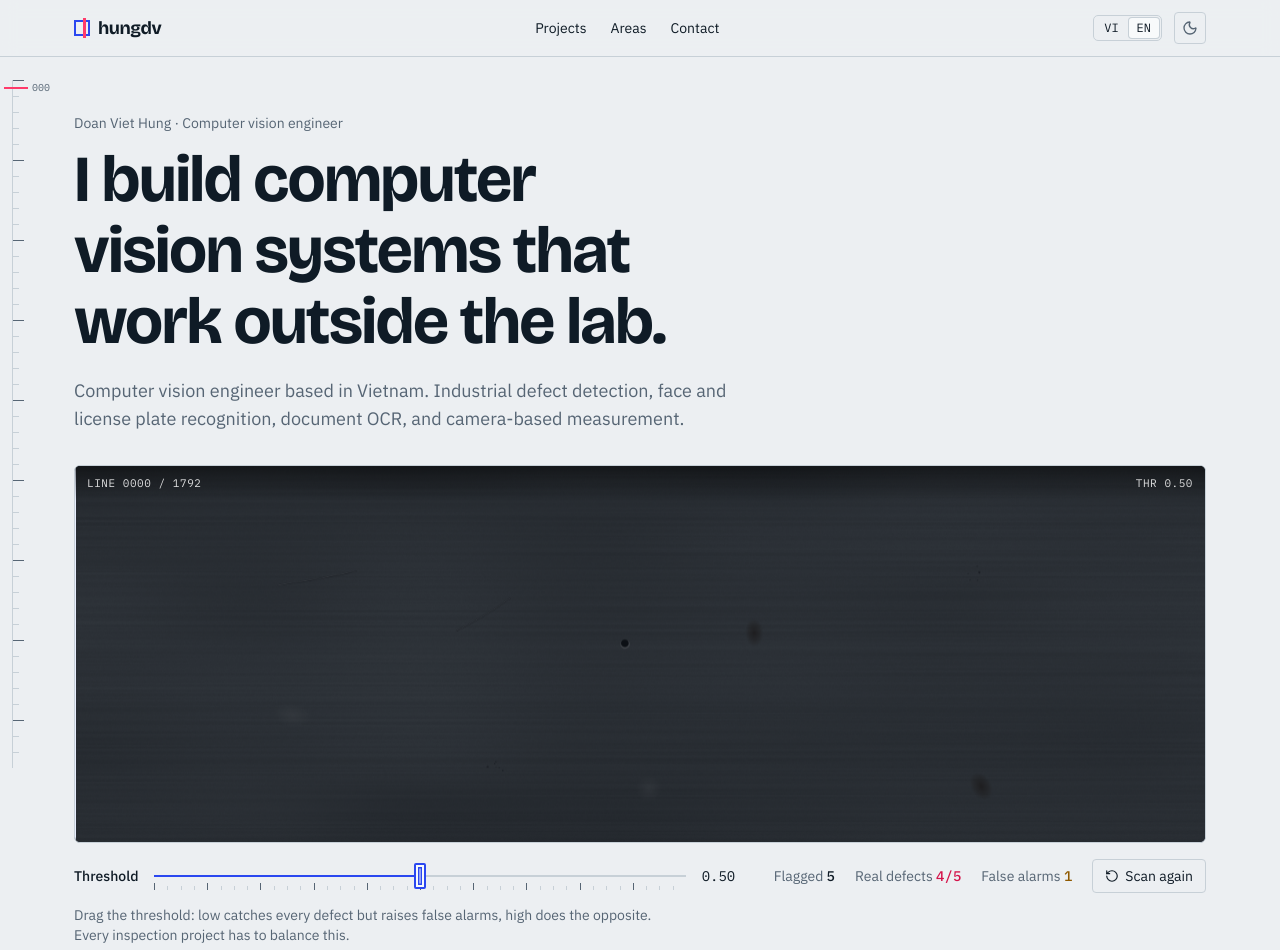
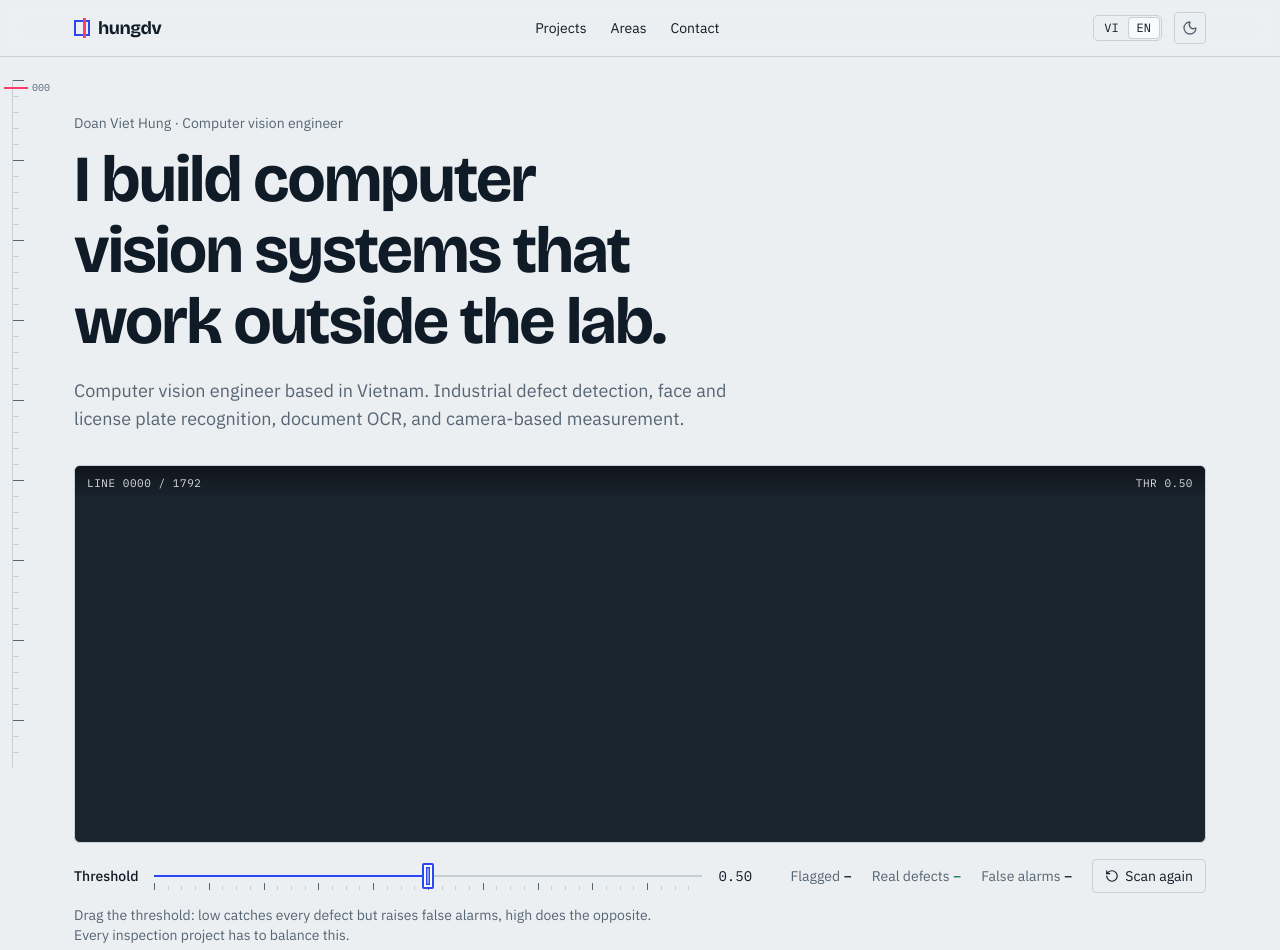
Before and after one commit to DoanVietHung03/HUNGDV_PORTFOLIO, a Next.js app: page /en/ in a window 1280 px wide. Shown: the top 950 px of the page. Built offline with nearby package versions, Linux system fonts and the light colour scheme.

Commit message:
fix efficiency

```diff
--- a/app/fonts.ts
+++ b/app/fonts.ts
@@ -11,10 +11,12 @@ export const plex = IBM_Plex_Sans({
   weight: ['400', '500', '600'],
   variable: '--font-plex',
   display: 'swap',
+  preload: false,
 });
 export const plexMono = IBM_Plex_Mono({
   subsets: ['latin', 'latin-ext', 'vietnamese'],
   weight: ['400', '500'],
   variable: '--font-plex-mono',
   display: 'swap',
+  preload: false,
 });
--- a/components/hero/ScopeCanvas.tsx
+++ b/components/hero/ScopeCanvas.tsx
@@ -4,7 +4,7 @@ import { useEffect, useMemo, useRef, useState } from 'react';
 import { RotateCcw } from 'lucide-react';
 import type { HeroText } from '@/content/types';
 import { fmt, num, type Lang } from '@/lib/i18n';
-import { halfExtents, inferno, makeSurface, type Surface } from './surface';
+import { halfExtents, inferno, makeSurface, surfaceSize, type Surface } from './surface';
 
 const SCAN_MS = 6500;
 const LINES = 1792;
@@ -46,7 +46,34 @@ export function ScopeCanvas({ t, lang }: { t: HeroText; lang: Lang }) {
     return () => mq.removeEventListener('change', onChange);
   }, []);
 
-  const surface = useMemo(() => (seed === null ? null : makeSurface(seed, narrow)), [seed, narrow]);
+  const [surface, setSurface] = useState<Surface | null>(null);
+  // The steel texture takes a few hundred ms on slow phones, so it is computed in a
+  // worker; the page stays responsive. Falls back to an idle callback without workers.
+  const workerRef = useRef<Worker | null>(null);
+  useEffect(() => {
+    if (seed === null) return;
+    const { w, h } = surfaceSize(narrow);
+    let cancelled = false;
+    const done = (px?: Uint8ClampedArray) => !cancelled && setSurface(makeSurface(seed, narrow, px));
+    try {
+      workerRef.current ??= new Worker(new URL('./steel.worker.ts', import.meta.url));
+      const worker = workerRef.current;
+      worker.onmessage = (e: MessageEvent<{ seed: number; w: number; px: Uint8ClampedArray }>) => {
+        if (e.data.seed === seed && e.data.w === w) done(e.data.px);
+      };
+      worker.postMessage({ seed, w, h });
+    } catch {
+      const id = setTimeout(() => done(), 300);
+      return () => {
+        cancelled = true;
+        clearTimeout(id);
+      };
+    }
+    return () => {
+      cancelled = true;
+    };
+  }, [seed, narrow]);
+  useEffect(() => () => workerRef.current?.terminate(), []);
 
   const stats = useMemo(() => {
     if (!surface) return null;
--- /dev/null
+++ b/components/hero/steel.ts
@@ -0,0 +1,55 @@
+import { rng } from '@/lib/rng';
+
+/** Smooth value noise on a seeded lattice. */
+export function makeNoise(r: () => number) {
+  const N = 256;
+  const perm = new Uint8Array(N * 2);
+  const vals = new Float32Array(N);
+  for (let i = 0; i < N; i++) {
+    perm[i] = i;
+    vals[i] = r();
+  }
+  for (let i = N - 1; i > 0; i--) {
+    const j = Math.floor(r() * (i + 1));
+    [perm[i], perm[j]] = [perm[j], perm[i]];
+  }
+  for (let i = 0; i < N; i++) perm[N + i] = perm[i];
+  const h = (x: number, y: number) => vals[perm[(perm[x & 255] + y) & 511]];
+  const s = (t: number) => t * t * (3 - 2 * t);
+  return (x: number, y: number) => {
+    const xi = Math.floor(x);
+    const yi = Math.floor(y);
+    const xf = s(x - xi);
+    const yf = s(y - yi);
+    const a = h(xi, yi);
+    const b = h(xi + 1, yi);
+    const c = h(xi, yi + 1);
+    const d = h(xi + 1, yi + 1);
+    return a + (b - a) * xf + (c - a) * yf + (a - b - c + d) * xf * yf;
+  };
+}
+
+/** Procedural brushed steel as RGBA bytes. Pure, so it can run in a Web Worker. */
+export function steelPixels(seed: number, w: number, h: number) {
+  const r = rng(seed ^ 0x5bd1e995);
+  const data = new Uint8ClampedArray(w * h * 4);
+  const n1 = makeNoise(r);
+  const n2 = makeNoise(r);
+  const row = new Float32Array(h);
+  for (let y = 0; y < h; y++) row[y] = n2(0.5, y / 2.2) - 0.5;
+  let smooth = 0;
+  for (let y = 0; y < h; y++) {
+    const vig = 1 - 0.12 * Math.pow(Math.abs(y / h - 0.5) * 2, 2);
+    for (let x = 0; x < w; x++) {
+      // the noise terms barely change across 2 px, so compute them on even columns only
+      if ((x & 1) === 0) smooth = 0.6 + 0.1 * (n1(x / 220, y / 90) - 0.5) + 0.05 * row[y] + 0.05 * (n2(x / 380, y / 1.6) - 0.5);
+      const g = (smooth + 0.035 * (r() - 0.5)) * vig;
+      const i = (y * w + x) * 4;
+      data[i] = g * 196;
+      data[i + 1] = g * 205;
+      data[i + 2] = g * 214;
+      data[i + 3] = 255;
+    }
+  }
+  return data;
+}
--- /dev/null
+++ b/components/hero/steel.worker.ts
@@ -0,0 +1,7 @@
+import { steelPixels } from './steel';
+
+self.onmessage = (e: MessageEvent<{ seed: number; w: number; h: number }>) => {
+  const { seed, w, h } = e.data;
+  const px = steelPixels(seed, w, h);
+  (self as unknown as Worker).postMessage({ seed, w, px }, [px.buffer]);
+};
--- a/components/hero/surface.ts
+++ b/components/hero/surface.ts
@@ -1,4 +1,5 @@
 import { range, rng } from '@/lib/rng';
+import { steelPixels } from './steel';
 
 export type Kind = 'stain' | 'scratch' | 'hole' | 'smudge' | 'dust';
 
@@ -21,35 +22,6 @@ export interface Surface {
   candidates: Candidate[];
 }
 
-/** Smooth value noise on a seeded lattice. */
-function makeNoise(r: () => number) {
-  const N = 256;
-  const perm = new Uint8Array(N * 2);
-  const vals = new Float32Array(N);
-  for (let i = 0; i < N; i++) {
-    perm[i] = i;
-    vals[i] = r();
-  }
-  for (let i = N - 1; i > 0; i--) {
-    const j = Math.floor(r() * (i + 1));
-    [perm[i], perm[j]] = [perm[j], perm[i]];
-  }
-  for (let i = 0; i < N; i++) perm[N + i] = perm[i];
-  const h = (x: number, y: number) => vals[perm[(perm[x & 255] + y) & 511]];
-  const s = (t: number) => t * t * (3 - 2 * t);
-  return (x: number, y: number) => {
-    const xi = Math.floor(x);
-    const yi = Math.floor(y);
-    const xf = s(x - xi);
-    const yf = s(y - yi);
-    const a = h(xi, yi);
-    const b = h(xi + 1, yi);
-    const c = h(xi, yi + 1);
-    const d = h(xi + 1, yi + 1);
-    return a + (b - a) * xf + (c - a) * yf + (a - b - c + d) * xf * yf;
-  };
-}
-
 const shuffle = <T,>(r: () => number, a: T[]) => {
   const b = a.slice();
   for (let i = b.length - 1; i > 0; i--) {
@@ -59,10 +31,12 @@ const shuffle = <T,>(r: () => number, a: T[]) => {
   return b;
 };
 
-export function makeSurface(seed: number, narrow: boolean): Surface {
+export const surfaceSize = (narrow: boolean) => ({ w: narrow ? 640 : 1440, h: 480 });
+
+/** pixels: the brushed-steel image from steelPixels(), usually computed in a worker */
+export function makeSurface(seed: number, narrow: boolean, pixels?: Uint8ClampedArray): Surface {
   const r = rng(seed);
-  const w = narrow ? 640 : 1440;
-  const h = narrow ? 480 : 480;
+  const { w, h } = surfaceSize(narrow);
 
   // Real defects score higher than benign marks, but the ranges overlap:
   // that overlap is what the threshold slider makes visible.
@@ -118,28 +92,8 @@ export function makeSurface(seed: number, narrow: boolean): Surface {
   texture.width = w;
   texture.height = h;
   const ctx = texture.getContext('2d')!;
-  const img = ctx.createImageData(w, h);
-  const n1 = makeNoise(r);
-  const n2 = makeNoise(r);
-  const row = new Float32Array(h);
-  for (let y = 0; y < h; y++) row[y] = n2(0.5, y / 2.2) - 0.5;
-  for (let y = 0; y < h; y++) {
-    for (let x = 0; x < w; x++) {
-      const v =
-        0.6 +
-        0.1 * (n1(x / 220, y / 90) - 0.5) +
-        0.05 * row[y] +
-        0.05 * (n2(x / 380, y / 1.6) - 0.5) +
-        0.035 * (r() - 0.5);
-      const vig = 1 - 0.12 * Math.pow(Math.abs(y / h - 0.5) * 2, 2);
-      const g = v * vig;
-      const i = (y * w + x) * 4;
-      img.data[i] = g * 196;
-      img.data[i + 1] = g * 205;
-      img.data[i + 2] = g * 214;
-      img.data[i + 3] = 255;
-    }
-  }
+  const data = pixels ?? steelPixels(seed, w, h);
+  const img = new ImageData(new Uint8ClampedArray(data), w, h);
   ctx.putImageData(img, 0, 0);
 
   for (const c of candidates) paintMark(ctx, c, r);
```
Also changed, not shown: 2 other files (tests, documents, lock files or other folders).
